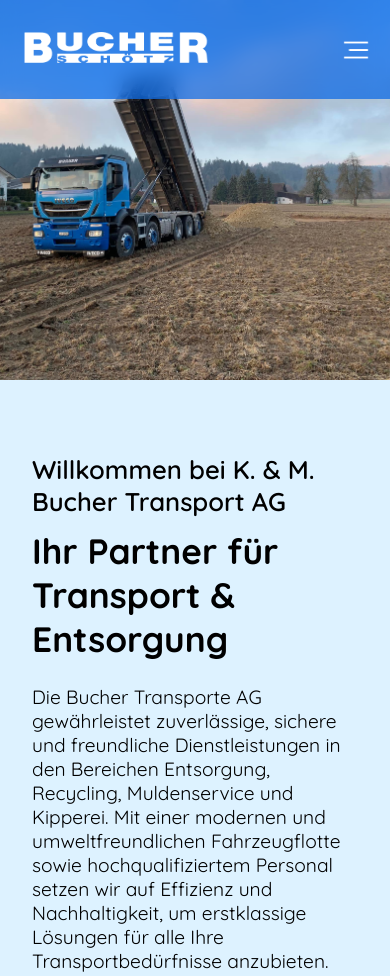
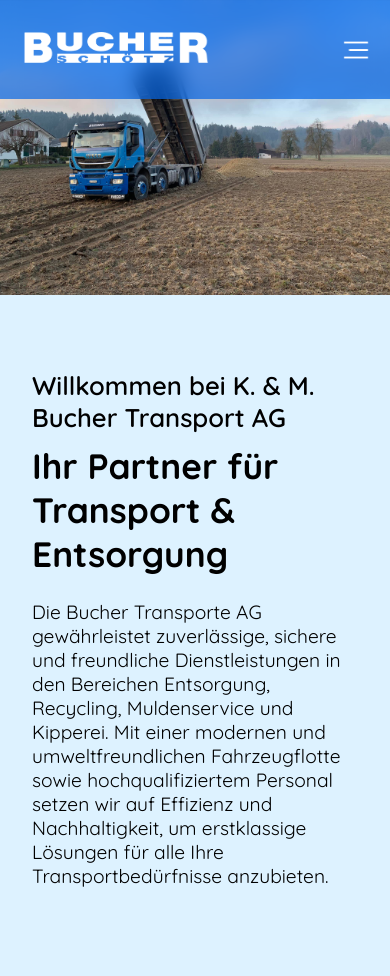
Before and after one commit to webworxtest/bucher, a plain HTML site: page index.html in a window 390 px wide. Shown: the top 976 px of the page. Drawn offline with Linux system fonts and the light colour scheme.

Commit message:
Update styles.css

```diff
--- a/styles.css
+++ b/styles.css
@@ -379,6 +379,9 @@
         font-size: 1rem;
         margin: 1.5rem 0;
     }
+    .top-bild {
+        height: 35vh;
+    }
     section {
         padding: 3rem 2rem;
     }
```
